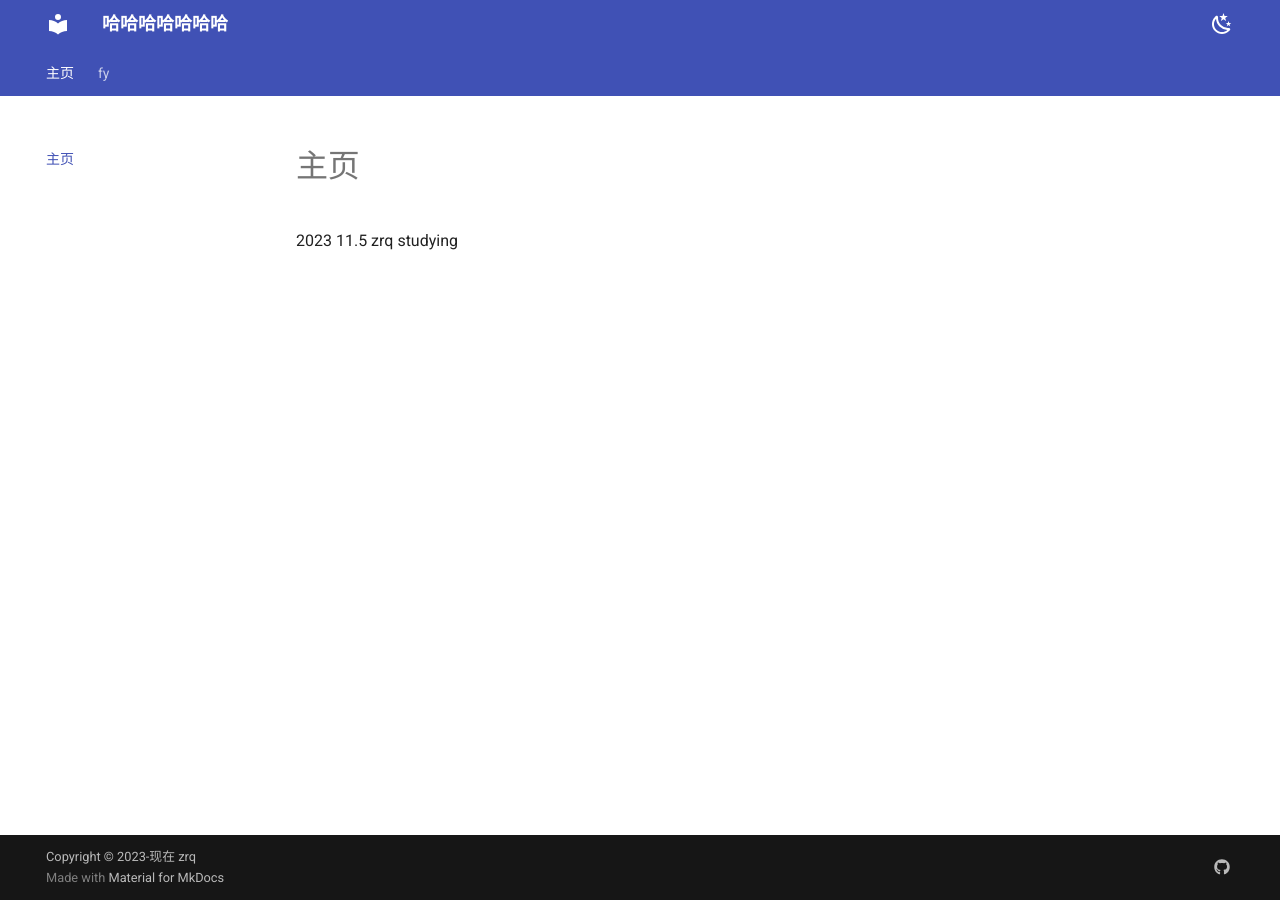
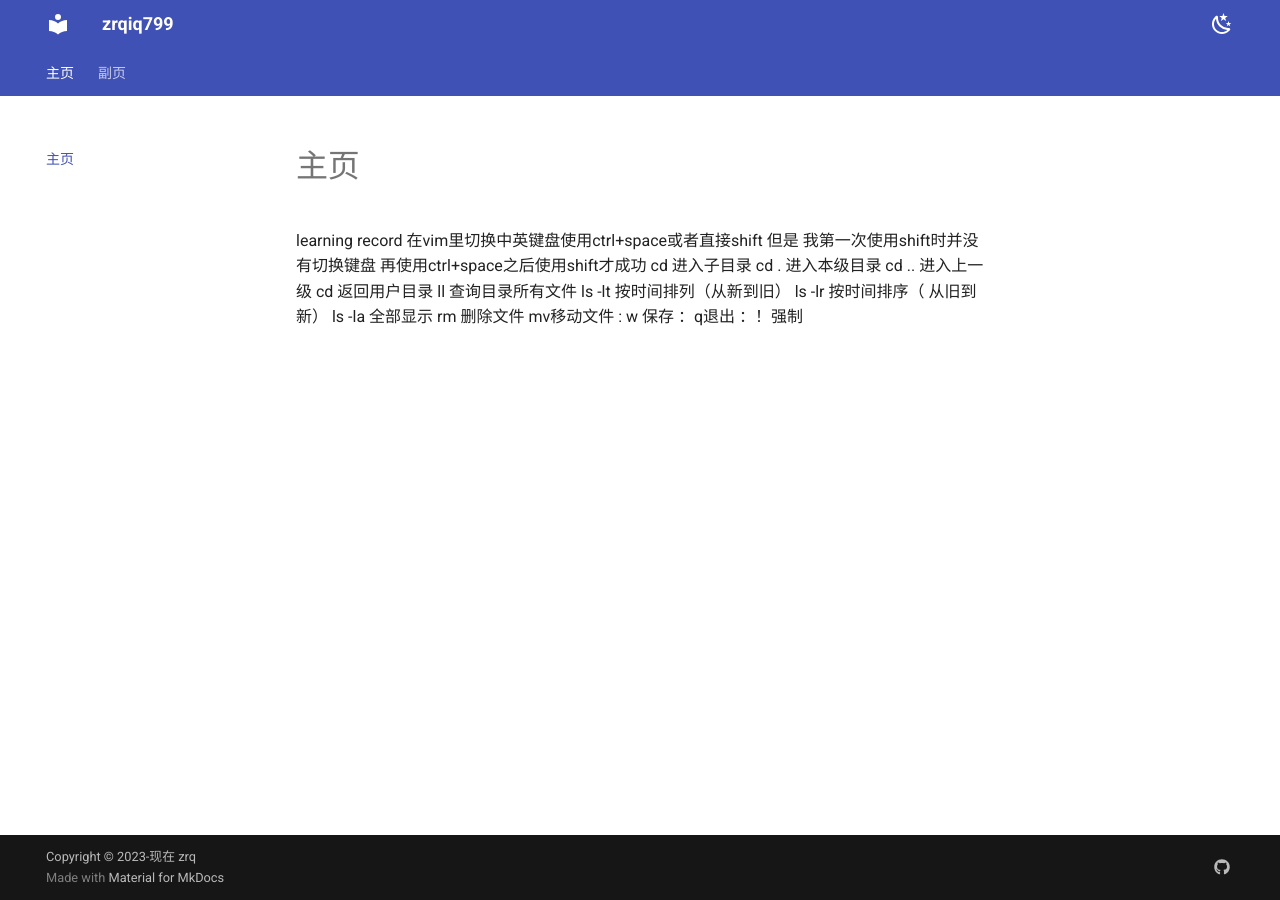
Before and after one commit to zrqiq/zrq-blog, an MkDocs documentation site: the page built from docs/index.md, in a window 1280 px wide. Built offline with MkDocs 1.6.1 and Material for MkDocs 9.7.7, drawn with Linux system fonts in a browser that asks for light colours.

Commit message:
2023-11-05_22:49:15 update

```diff
--- a/docs/index.md
+++ b/docs/index.md
@@ -1,3 +1,14 @@
-2023 11.5
-zrq
-studying
+learning record
+ 在vim里切换中英键盘使用ctrl+space或者直接shift 但是 我第一次使用shift时并没有切换键盘 再使用ctrl+space之后使用shift才成功
+cd 进入子目录
+cd .  进入本级目录
+cd .. 进入上一级
+cd  返回用户目录
+ll 查询目录所有文件
+ls -lt 按时间排列（从新到旧）
+ls -lr 按时间排序（ 从旧到新）
+ls -la 全部显示
+rm 删除文件 mv移动文件
+: w 保存
+：q退出
+：！强制
--- a/mkdocs.yml
+++ b/mkdocs.yml
@@ -1,4 +1,4 @@
-site_name: 哈哈哈哈哈哈哈
+site_name: zrqiq799
 theme:
   name: material
   icon:
@@ -28,9 +28,9 @@ theme:
 
 nav:
   - 主页: index.md
-  - fy:
-    - fy1: qqq/q.md
-    - fy2: qqq/qq.md
+  - 副页:
+    - 副业1: qqq/q.md
+    - 副业2: qqq/qq.md
 
 plugins:
   - mermaid2:
```
